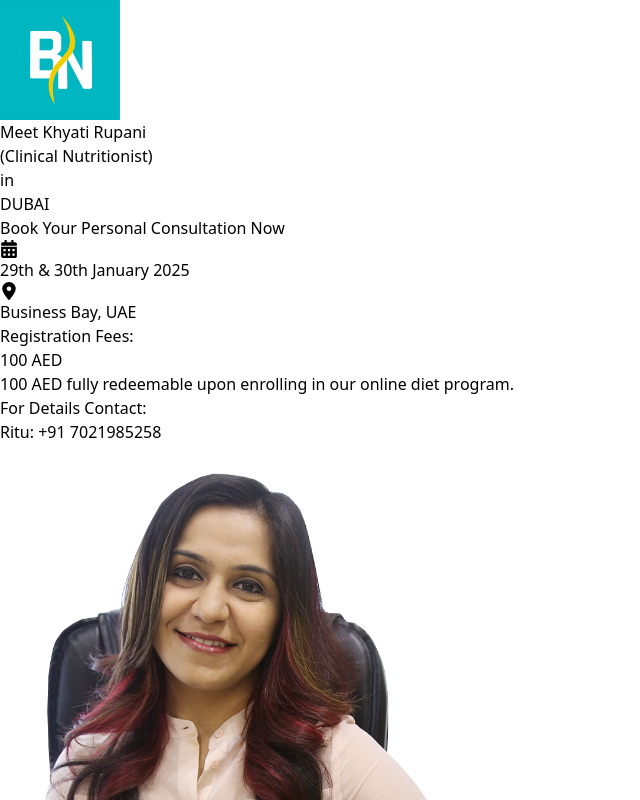
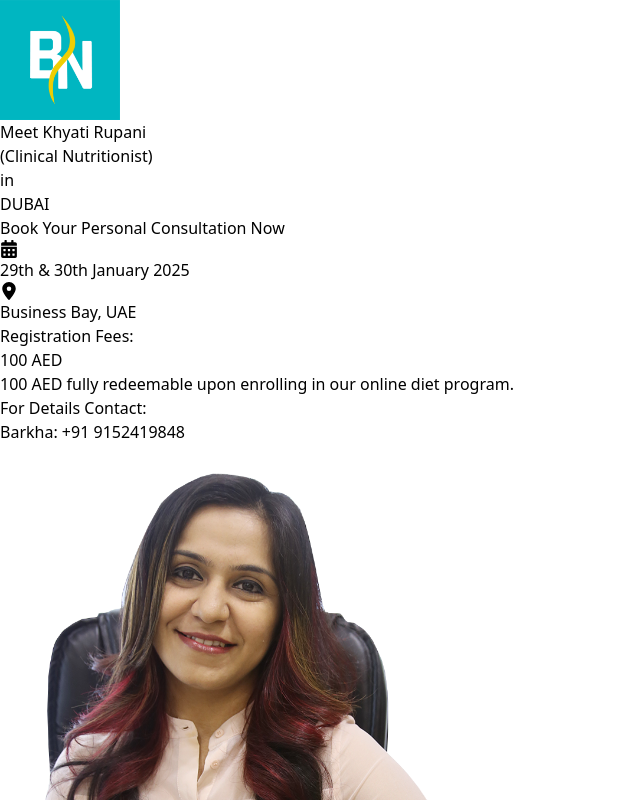
Before and after one commit to balancenutri/dubai_consultation, a React (Vite) app: page / in a window 1280 px wide. Shown: the top 800 px of the page, without its empty margins (0-640 px from the left). Built offline with nearby package versions, Linux system fonts and the light colour scheme.

Commit message:
changes the name and number

```diff
--- a/src/consultation/ConsultationCard.jsx
+++ b/src/consultation/ConsultationCard.jsx
@@ -12,7 +12,7 @@ export default function ConsultationCard({ setModalControl }) {
     place: "DUBAI",
     date: "29th & 30th January 2025",
     venue: "Business Bay, UAE",
-    phone: "+91 7021985258",
+    phone: "+91 9152419848",
     whatsapp_text:
       "Hi, I’d like to book an appointment with Khyati in Dubai. Please let me know the available slots. Thank you!",
   };
@@ -68,9 +68,9 @@ export default function ConsultationCard({ setModalControl }) {
             For Details Contact:
           </p>
           <p className="text-base">
-            Ritu:{" "}
+          Barkha:{" "}
             <Link
-              to={`https://wa.me/+917021985258?text=${data.whatsapp_text}`}
+              to={`https://wa.me/+919152419848?text=${data.whatsapp_text}`}
               className="text-base text-blue-500 underline font-medium"
               target="_blank"
             >
```
Also changed, not shown: 1 other file (tests, documents, lock files or other folders).
